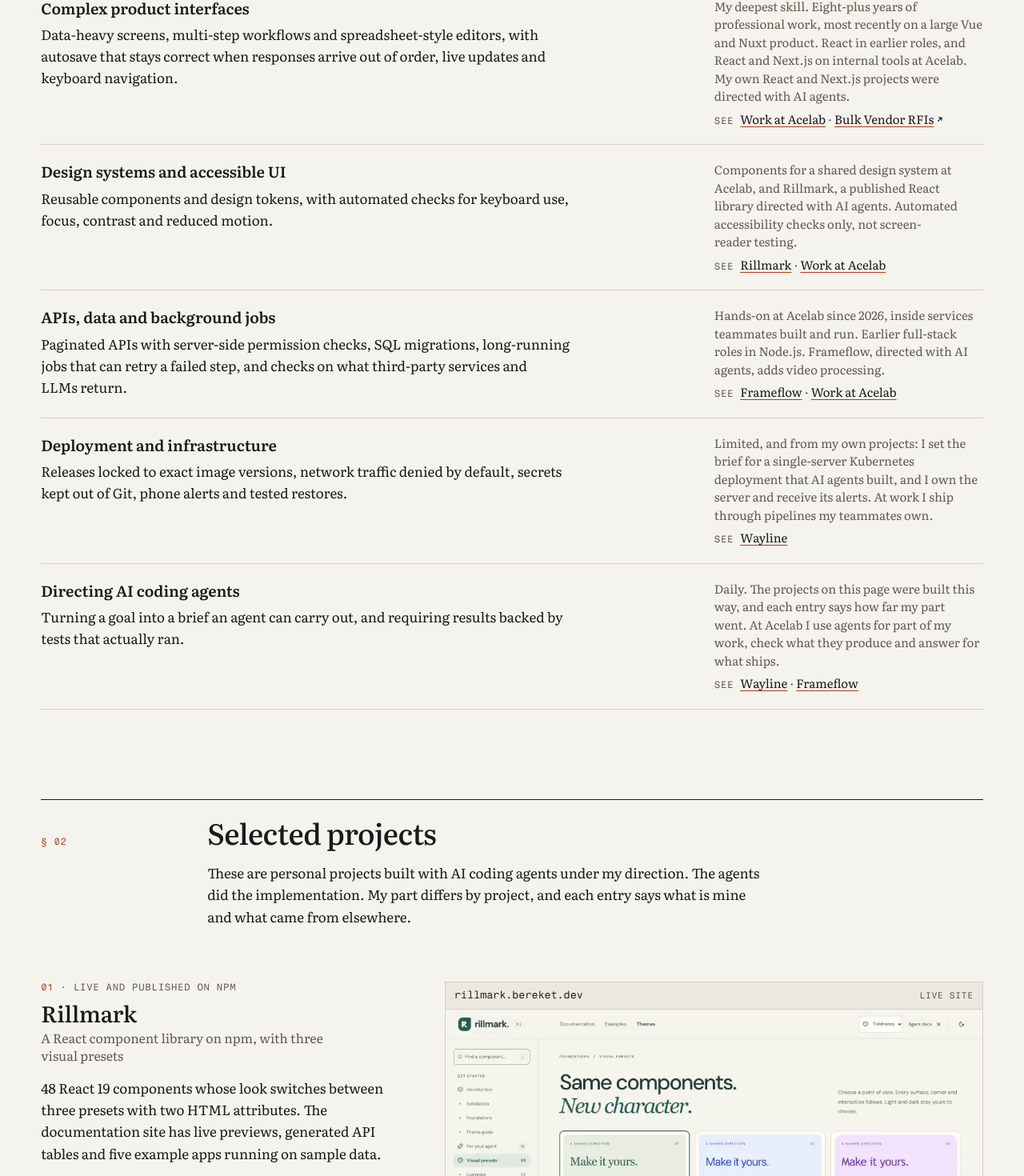
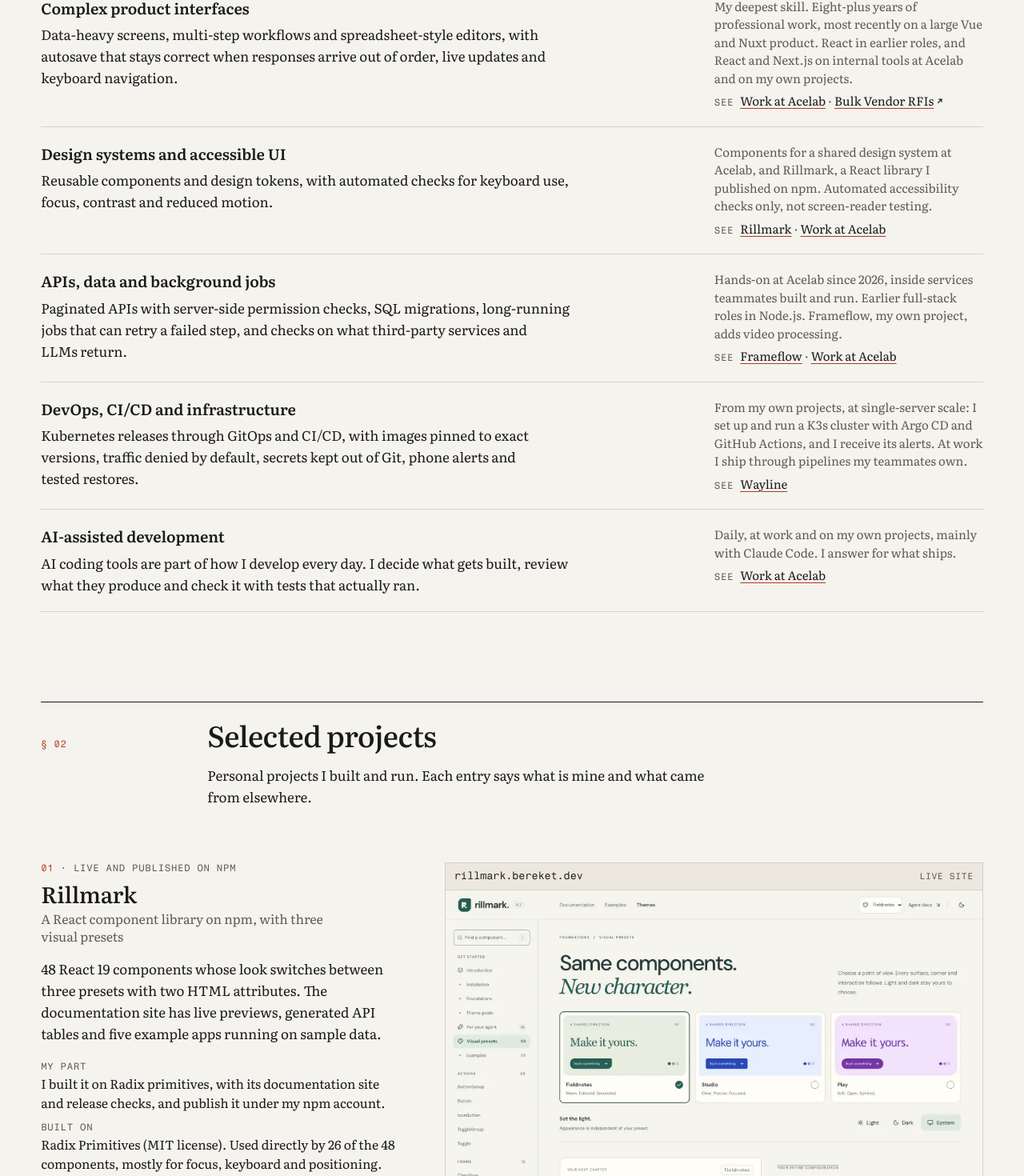
Before and after one commit to BereketAbera/bereket.dev, a Nuxt app: page / in a window 1280 px wide. Shown: the part 776-2246 px from the top of the page at 80% size. Built offline with nearby package versions, Linux system fonts and the light colour scheme.

Commit message:
State ownership of personal projects and add DevOps and CI/CD to the resume
Replace statements crediting AI agents with the build across the site and
resume, keeping one general line about daily use of AI coding tools and the
upstream credit for Plane and Radix.

```diff
--- a/app/app.vue
+++ b/app/app.vue
@@ -29,7 +29,7 @@ useHead({
         'worksFor': { '@type': 'Organization', 'name': 'Acelab', 'url': 'https://www.acelabusa.com' },
         'address': { '@type': 'PostalAddress', 'addressLocality': 'Addis Ababa', 'addressCountry': 'ET' },
         'alumniOf': { '@type': 'CollegeOrUniversity', 'name': 'Addis Ababa University' },
-        'knowsAbout': ['Software engineering', 'Product engineering', 'Frontend engineering', 'Design systems', 'TypeScript', 'Vue.js', 'Nuxt', 'React', 'Next.js', 'Node.js', '.NET', 'Python', 'PostgreSQL', 'Real-time applications', 'Browser extensions', 'AI-assisted development'],
+        'knowsAbout': ['Software engineering', 'Product engineering', 'Frontend engineering', 'Design systems', 'TypeScript', 'Vue.js', 'Nuxt', 'React', 'Next.js', 'Node.js', '.NET', 'Python', 'PostgreSQL', 'Real-time applications', 'Browser extensions', 'Kubernetes', 'CI/CD', 'DevOps', 'AI-assisted development'],
         'sameAs': [profile.links.github, profile.links.linkedin].filter(Boolean),
       }),
     },
--- a/app/data/capabilities.ts
+++ b/app/data/capabilities.ts
@@ -2,7 +2,7 @@ import type { Capability } from './types'
 
 /**
  * What I bring, strongest first. `depth` says plainly where each capability comes from
- * and how far it goes, so work at my job and work I direct on my own projects are never blurred.
+ * and how far it goes, so work at my job and work on my own projects are never blurred.
  * tests/unit/content.test.ts fails if a capability has no depth or no inspectable evidence.
  */
 export const capabilities: Capability[] = [
@@ -10,7 +10,7 @@ export const capabilities: Capability[] = [
     id: 'frontend',
     title: 'Complex product interfaces',
     summary: 'Data-heavy screens, multi-step workflows and spreadsheet-style editors, with autosave that stays correct when responses arrive out of order, live updates and keyboard navigation.',
-    depth: 'My deepest skill. Eight-plus years of professional work, most recently on a large Vue and Nuxt product. React in earlier roles, and React and Next.js on internal tools at Acelab. My own React and Next.js projects were directed with AI agents.',
+    depth: 'My deepest skill. Eight-plus years of professional work, most recently on a large Vue and Nuxt product. React in earlier roles, and React and Next.js on internal tools at Acelab and on my own projects.',
     evidence: [
       { label: 'Work at Acelab', work: 'acelab' },
       { label: 'Bulk Vendor RFIs', href: 'https://www.acelabusa.com/solutions/project-delivery/automated-rfis' },
@@ -20,7 +20,7 @@ export const capabilities: Capability[] = [
     id: 'design-systems',
     title: 'Design systems and accessible UI',
     summary: 'Reusable components and design tokens, with automated checks for keyboard use, focus, contrast and reduced motion.',
-    depth: 'Components for a shared design system at Acelab, and Rillmark, a published React library directed with AI agents. Automated accessibility checks only, not screen-reader testing.',
+    depth: 'Components for a shared design system at Acelab, and Rillmark, a React library I published on npm. Automated accessibility checks only, not screen-reader testing.',
     evidence: [
       { label: 'Rillmark', work: 'rillmark' },
       { label: 'Work at Acelab', work: 'acelab' },
@@ -30,7 +30,7 @@ export const capabilities: Capability[] = [
     id: 'backend',
     title: 'APIs, data and background jobs',
     summary: 'Paginated APIs with server-side permission checks, SQL migrations, long-running jobs that can retry a failed step, and checks on what third-party services and LLMs return.',
-    depth: 'Hands-on at Acelab since 2026, inside services teammates built and run. Earlier full-stack roles in Node.js. Frameflow, directed with AI agents, adds video processing.',
+    depth: 'Hands-on at Acelab since 2026, inside services teammates built and run. Earlier full-stack roles in Node.js. Frameflow, my own project, adds video processing.',
     evidence: [
       { label: 'Frameflow', work: 'frameflow' },
       { label: 'Work at Acelab', work: 'acelab' },
@@ -38,21 +38,20 @@ export const capabilities: Capability[] = [
   },
   {
     id: 'delivery',
-    title: 'Deployment and infrastructure',
-    summary: 'Releases locked to exact image versions, network traffic denied by default, secrets kept out of Git, phone alerts and tested restores.',
-    depth: 'Limited, and from my own projects: I set the brief for a single-server Kubernetes deployment that AI agents built, and I own the server and receive its alerts. At work I ship through pipelines my teammates own.',
+    title: 'DevOps, CI/CD and infrastructure',
+    summary: 'Kubernetes releases through GitOps and CI/CD, with images pinned to exact versions, traffic denied by default, secrets kept out of Git, phone alerts and tested restores.',
+    depth: 'From my own projects, at single-server scale: I set up and run a K3s cluster with Argo CD and GitHub Actions, and I receive its alerts. At work I ship through pipelines my teammates own.',
     evidence: [
       { label: 'Wayline', work: 'wayline' },
     ],
   },
   {
     id: 'ai',
-    title: 'Directing AI coding agents',
-    summary: 'Turning a goal into a brief an agent can carry out, and requiring results backed by tests that actually ran.',
-    depth: 'Daily. The projects on this page were built this way, and each entry says how far my part went. At Acelab I use agents for part of my work, check what they produce and answer for what ships.',
+    title: 'AI-assisted development',
+    summary: 'AI coding tools are part of how I develop every day. I decide what gets built, review what they produce and check it with tests that actually ran.',
+    depth: 'Daily, at work and on my own projects, mainly with Claude Code. I answer for what ships.',
     evidence: [
-      { label: 'Wayline', work: 'wayline' },
-      { label: 'Frameflow', work: 'frameflow' },
+      { label: 'Work at Acelab', work: 'acelab' },
     ],
   },
 ]
--- a/app/data/lab.ts
+++ b/app/data/lab.ts
@@ -12,7 +12,7 @@ export const lab: LabEntry[] = [
   {
     year: '2026',
     title: 'Understory',
-    note: 'A concept site for a fictional country-house brokerage: filters kept in the URL, a schematic map, saved homes and side-by-side compare. AI agents built it from my research brief and art direction.',
+    note: 'A concept site for a fictional country-house brokerage: filters kept in the URL, a schematic map, saved homes and side-by-side compare, from my own research and art direction.',
     context: 'Design experiment',
     stack: 'Vue 3, Pinia, Tailwind',
     link: { label: 'Live demo', href: 'https://understory-drab.vercel.app' },
--- a/app/data/profile.ts
+++ b/app/data/profile.ts
@@ -9,11 +9,11 @@ export const profile = {
   employer: 'Acelab',
   eyebrow: 'Senior software engineer · frontend first, full-stack when the feature needs it',
   headline: 'I build complex product interfaces and carry them through to production.',
-  lede: 'Eight-plus years on the web. At Acelab I build data-heavy Vue and Nuxt features for architects and manufacturers, and since June 2026 the .NET endpoints and SQL behind them. In my own projects AI coding agents do the implementation under my direction, from a React component library to a single-server Kubernetes deployment.',
+  lede: 'Eight-plus years on the web. At Acelab I build data-heavy Vue and Nuxt features for architects and manufacturers, and since June 2026 the .NET endpoints and SQL behind them. On my own projects I work across the stack, from a React component library on npm to a Kubernetes deployment with CI/CD and monitoring on my own server.',
   description: 'Senior software engineer in Addis Ababa, frontend first and full-stack when the feature needs it. Open to senior roles and contract work, remote.',
   about: [
     'I have a software engineering degree from Addis Ababa University. I started on websites and full-stack apps in React, Vue, Angular and Node.js, and since 2023 I have worked on one large Vue and Nuxt product, following my features into its API and data layer in 2026.',
-    'The work I like best is a feature nobody has fully specified yet, where the screen has to be easy to use and the data behind it has to stay correct. I use AI coding agents every day. At work I check what they produce and answer for what ships.',
+    'The work I like best is a feature nobody has fully specified yet, where the screen has to be easy to use and the data behind it has to stay correct. I use AI coding tools in my development every day. I review what they produce and answer for what ships.',
   ],
   email: 'bereket5042@gmail.com',
   emailSubject: 'Hello from bereket.dev',
--- a/app/data/resume.ts
+++ b/app/data/resume.ts
@@ -1,17 +1,17 @@
 /**
  * Résumé-only copy. Experience leads, so the summary and skills stay short.
- * The last skills row names what comes from my own AI-directed projects, so a reader
- * can tell it apart from what I do at work every day.
+ * What comes from my own projects says so, so a reader can tell it apart from
+ * what I do at work every day.
  */
 export const resume = {
-  summary: 'Senior software engineer with 8+ years on the web, deepest in Vue and Nuxt. I build complex product interfaces and carry features through the API, the database and the team\'s release process.',
+  summary: 'Senior software engineer with 8+ years on the web, deepest in Vue and Nuxt. I build complex product interfaces and carry features through the API, the database and the team\'s CI/CD pipelines. On my own projects I also run the infrastructure: Kubernetes, GitOps, CI/CD and monitoring on my own server.',
   /** The PDF travels alone, so it carries its own statement about AI tools. */
-  aiNote: 'I use AI coding agents, mainly Claude Code, for part of this work and answer for what ships.',
+  aiNote: 'I use AI coding tools, mainly Claude Code, in my development every day and answer for what ships.',
   skills: [
     { label: 'Frontend', tools: ['Vue 3', 'Nuxt', 'TypeScript', 'React', 'Next.js', 'Pinia', 'Tailwind CSS'] },
-    { label: 'Backend and data', tools: ['.NET and C#', 'Node.js', 'Python', 'PostgreSQL', 'Supabase'] },
+    { label: 'Backend and data', tools: ['.NET and C#', 'Node.js', 'Python', 'PostgreSQL', 'Supabase', 'Hatchet and FFmpeg (own projects)'] },
     { label: 'Real-time and clients', tools: ['Pusher', 'Supabase Realtime', 'Chrome extensions'] },
+    { label: 'DevOps and CI/CD (own projects)', tools: ['Docker', 'Kubernetes (K3s)', 'Helm', 'Argo CD (GitOps)', 'GitHub Actions (CI/CD)', 'Terraform', 'Traefik', 'Infisical', 'Prometheus', 'Grafana', 'Loki'] },
     { label: 'Testing and tools', tools: ['Vitest', 'Playwright', 'NUnit', 'pytest', 'Claude Code', 'Codex'] },
-    { label: 'Own projects, AI-directed', tools: ['Hatchet', 'FFmpeg', 'Docker', 'K3s', 'Argo CD', 'Terraform', 'Grafana'] },
   ],
 }
--- a/app/data/work.ts
+++ b/app/data/work.ts
@@ -13,9 +13,9 @@ export const work: Work[] = [
     kicker: 'A React component library on npm, with three visual presets',
     headline: 'Rillmark: a React component library with a tested release path',
     metaTitle: 'Rillmark: a React component library on npm',
-    metaDescription: 'A React 19 component library on npm: 48 components, three visual presets and release checks on the packed package. Built with AI agents under my direction.',
+    metaDescription: 'A React 19 component library on npm: 48 components, three visual presets and release checks on the packed package.',
     summary: '48 React 19 components whose look switches between three presets with two HTML attributes. The documentation site has live previews, generated API tables and five example apps running on sample data.',
-    myPart: 'Built with AI coding agents under my direction, on Radix primitives. They did the implementation, and the package is published under my npm account.',
+    myPart: 'I built it on Radix primitives, with its documentation site and release checks, and publish it under my npm account.',
     demonstrates: 'One token file generates all three presets in light and dark, and version 0.2.0 was tested as the packed package in a fresh app before it was published.',
     foundation: {
       name: 'Radix Primitives',
@@ -53,10 +53,10 @@ export const work: Work[] = [
     kicker: 'A video processing pipeline with an upload studio and a public watch site',
     headline: 'Frameflow: from an uploaded MP4 to a private adaptive stream',
     metaTitle: 'Frameflow: upload to adaptive video stream',
-    metaDescription: 'A video processing pipeline: direct uploads, Hatchet workflows, FFmpeg encodes and HLS playback, built with AI agents under my direction.',
+    metaDescription: 'A video processing pipeline: direct uploads, Hatchet workflows, FFmpeg encodes and HLS playback, deployed with K3s and Argo CD on my own server.',
     summary: 'An uploaded MP4 becomes a private adaptive stream in 360p and 720p. A background workflow checks and encodes the file, and a video is never visible half finished.',
-    myPart: 'I wrote the deployment brief and pre-approved the merges on condition that CI and the checks passed. AI coding agents did the implementation and ran the deployment under my direction, and separate AI reviewers checked it.',
-    demonstrates: 'That I can direct a multi-service system from a written brief to a running server, where upload, encoding, playback and failure cases were then tested.',
+    myPart: 'I built the upload studio, API, processing workflow and watch site, and deployed them on my own server with K3s, Argo CD and GitHub Actions.',
+    demonstrates: 'That I can take a multi-service system all the way to a running server, where upload, encoding, playback and failure cases were then tested.',
     evidence: 'project',
     status: 'Running on my own server',
     statusNote: 'Read-only for visitors. No outside users are on record. The public link will follow once its landing page is updated.',
@@ -83,10 +83,10 @@ export const work: Work[] = [
     kicker: 'A self-hosted deployment of Plane, an open-source project tracker',
     headline: 'Wayline: a self-hosted platform around an open-source app',
     metaTitle: 'Wayline: a self-hosted platform around Plane',
-    metaDescription: 'A customized deployment of Plane Community Edition. AI agents built the platform around it under my direction: GitOps, secrets, monitoring, backups and tests.',
+    metaDescription: 'A customized deployment of Plane Community Edition. I built the platform around it: Kubernetes, GitOps, CI/CD, secrets, monitoring, backups and tests.',
     summary: 'The application is Plane Community Edition, customized. The work here is everything around it: how it is built, released, secured, monitored and restored on my own server.',
-    myPart: 'I set the brief, chose the hosting, gave go-aheads for production steps, some in advance, own the server and its accounts, and receive its alerts. AI coding agents built the platform and the rebrand and made most of the technical choices within that brief.',
-    demonstrates: 'That I can specify a deployment and take responsibility for it. The agents\' build has images pinned per release, traffic denied by default, tested restores and alerts to my phone.',
+    myPart: 'I built and run everything around Plane on my own server: Kubernetes (K3s), GitOps with Argo CD, CI/CD in GitHub Actions, secrets, monitoring and tested backups, plus the rebrand.',
+    demonstrates: 'That I can deploy and operate a multi-service application: images pinned per release, traffic denied by default, tested restores and alerts to my phone.',
     foundation: {
       name: 'Plane Community Edition',
       href: 'https://github.com/makeplane/plane',
@@ -122,7 +122,7 @@ export const work: Work[] = [
     metaTitle: 'Awushi Cloudgarden',
     metaDescription: 'A small 3D browser game that teaches DevOps through six simulated lessons.',
     summary: 'Six lessons on releases, incidents and recoveries, played in a 3D world. Wrong choices are rejected with an explanation, and finished runs replay exactly. Every infrastructure value is simulated.',
-    myPart: 'AI coding agents wrote the code, Blender scripts and tests, and the character began as an AI-generated image. I wrote the deployment brief and own the server it runs on.',
+    myPart: 'I built it and run it on my own server.',
     demonstrates: 'Saves store the player\'s inputs and replay them to the same result.',
     evidence: 'project',
     status: 'Live',
@@ -145,9 +145,9 @@ export const work: Work[] = [
     kicker: 'My home-services marketplace for Ethiopia, with web and mobile apps on one API, in development',
     headline: 'Enderase: booking ID-verified local service providers, on web and mobile',
     metaTitle: 'Enderase: booking ID-verified service providers',
-    metaDescription: 'Enderase, my home-services marketplace for Ethiopia, in development: web and mobile apps on one API, in English and Amharic, built with AI agents I direct.',
+    metaDescription: 'Enderase, my home-services marketplace for Ethiopia, in development: web and mobile apps on one API, in English and Amharic.',
     summary: 'A marketplace where customers book ID-verified providers or pick among bids, confirm with a deposit, message and review, in English or Amharic.',
-    myPart: 'I own the product, architecture, data model and verification. AI coding agents write the code under my direction.',
+    myPart: 'I own the product, architecture, data model and verification, and I build it across web, mobile and API.',
     demonstrates: 'Product ownership across web, mobile and API, with write rules held in one API.',
     evidence: 'product',
     status: 'In development',
@@ -188,7 +188,7 @@ export const work: Work[] = [
   },
 ]
 
-export const projectsIntro = 'These are personal projects built with AI coding agents under my direction. The agents did the implementation. My part differs by project, and each entry says what is mine and what came from elsewhere.'
+export const projectsIntro = 'Personal projects I built and run. Each entry says what is mine and what came from elsewhere.'
 
 /** The home page's selected projects, in order. */
 export const projects = work.filter(item => item.evidence === 'project')
--- a/app/pages/work/acelab.vue
+++ b/app/pages/work/acelab.vue
@@ -22,7 +22,7 @@
     </p>
 
     <SaveGridDemo compact>
-      A small rebuild with made-up data. Two saves to one cell race: press "Show conflicting saves" to watch the late one get ignored, or edit cells with the keyboard. Built for this site with AI coding agents under my direction. It is not Acelab's code or design.
+      A small rebuild with made-up data. Two saves to one cell race: press "Show conflicting saves" to watch the late one get ignored, or edit cells with the keyboard. Built for this site. It is not Acelab's code or design.
     </SaveGridDemo>
 
     <h2>Browser extensions for product data</h2>
@@ -53,7 +53,7 @@
 
     <h2>How this work was done</h2>
     <p>
-      I use AI coding agents, mainly Claude Code, for part of this work. I direct them and I answer for what ships.
+      I use AI coding tools, mainly Claude Code, in my development every day. I review what they produce and I answer for what ships.
     </p>
   </CaseStudy>
 </template>
--- a/app/pages/work/wayline.vue
+++ b/app/pages/work/wayline.vue
@@ -8,7 +8,7 @@ const shots = findWork('wayline').shots
   <CaseStudy
     slug="wayline"
     problem="Plane is a real application: an API, workers, a scheduler, three frontends, a collaboration server, Postgres, Valkey, RabbitMQ and object storage. Running it the way a small team would takes much more than starting containers."
-    part="I set the brief, which required executed tests and barred fabricated results. I chose the hosting, gave go-aheads for production steps, some in advance, own the server and its accounts, and receive its alerts. AI coding agents built the platform and the rebrand, made most of the technical choices within that brief, and ran the deployment in sessions I started."
+    part="I built the platform around Plane and its rebrand, chose the hosting, and run it: releases, secrets, networking, monitoring and backups. I own the server and its accounts, and its alerts come to my phone."
     result="Live on my own server since November 2026, with three of my other apps beside it. I am the only person using it, so nothing here is a claim about scale."
   >
     <h2>What this project adds around Plane</h2>
@@ -157,7 +157,7 @@ const shots = findWork('wayline').shots
 
     <h2>What was tested</h2>
     <p>
-      The agents' own contract says a result counts only with a saved run, and rows that failed or were not run stay labeled that way.
+      A result counts only with a saved run, and rows that failed or were not run stay labeled that way.
     </p>
     <ul>
       <li>A full restore into a new local cluster, after deleting the old one, passed every step.</li>
@@ -172,7 +172,7 @@ const shots = findWork('wayline').shots
 
     <h2>Two things testing caught</h2>
     <p>
-      Agents did this analysis, on the local environment. A browser found what 38 passing smoke checks could not: after a release, a returning browser kept showing the old page, because nginx sent no cache headers. And two critical alerts could not fire with their pod gone, because a rule on a service's up metric has no data once the endpoint disappears. A drill written to ask that question found it.
+      Both turned up on the local environment. A browser found what 38 passing smoke checks could not: after a release, a returning browser kept showing the old page, because nginx sent no cache headers. And two critical alerts could not fire with their pod gone, because a rule on a service's up metric has no data once the endpoint disappears. A drill written to ask that question found it.
     </p>
 
     <h2>The rebrand</h2>
```
Also changed, not shown: app/pages/work/enderase.vue (+6 -6 lines), app/pages/work/frameflow.vue (+2 -5 lines), app/pages/work/rillmark.vue (+2 -5 lines), 2 other files (tests, documents, lock files or other folders).
